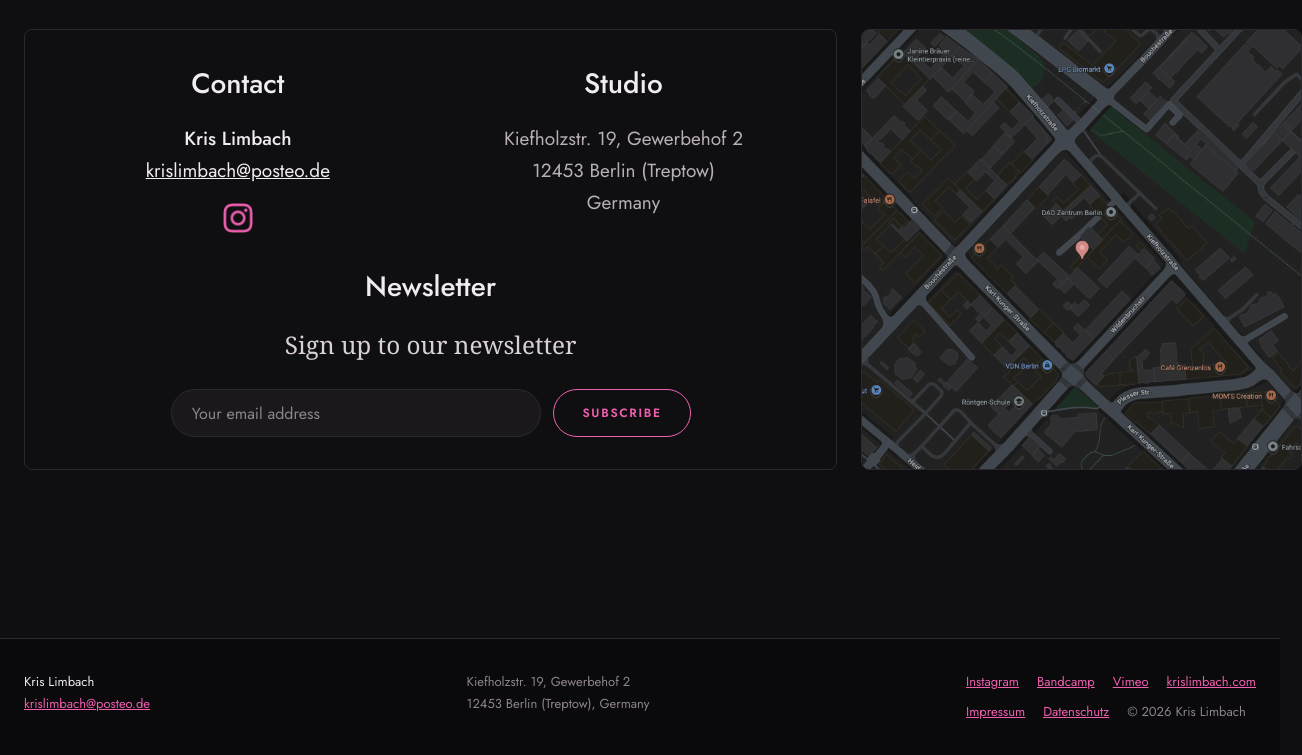
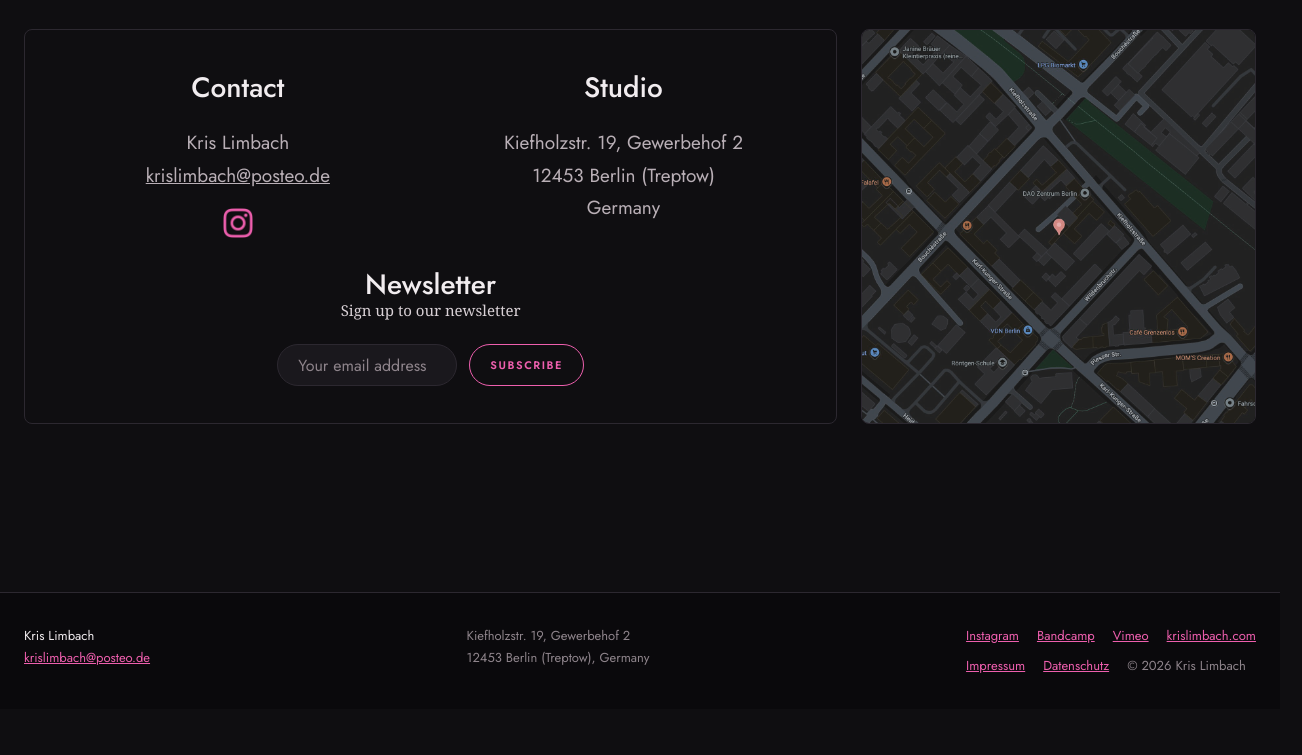
Before and after one commit to kalimerox/krislimbachstudios, a plain HTML site: page index.html in a window 1280 px wide. Shown: the part 4645-5400 px from the top of the page, 1302 px wide, since content can reach past the window. After the commit the page ends 5354 px from the top, so only its background shows below. Drawn offline with Linux system fonts and the light colour scheme; a web font is replaced by a local one.

Commit message:
Update index.html

```diff
--- a/index.html
+++ b/index.html
@@ -48,7 +48,7 @@
 .ig:hover img { opacity: .75; }
 .ig-contact .ig-pink { width: 30px; height: 30px; filter: none; }
 .ig-contact:hover .ig-pink { opacity: .7; }
-.reach .contact a { color: var(--ink); text-decoration-color: currentColor; }
+.reach .contact a { color: inherit; text-decoration-color: currentColor; }
 .reach .contact a:hover { color: var(--pink); }
 
 section[id] { scroll-margin-top: 80px; }
@@ -142,6 +142,7 @@
 .reach .contact { font-size: 19px; }
 .contact { font-family: var(--display); font-size: 16px; line-height: 1.7; color: var(--ink-mute); }
 .contact strong { color: var(--ink); font-weight: 500; }
+.reach .contact strong { color: inherit; font-weight: 400; }
 .map { position: relative; display: block; aspect-ratio: 1 / 1; border: 1px solid var(--line); border-radius: 8px; overflow: hidden; }
 .map img { position: absolute; inset: 0; width: 100%; height: 100%; object-fit: cover; filter: invert(.9) hue-rotate(180deg) saturate(.6); }
 @media (max-width: 900px) {
@@ -161,15 +162,20 @@
 .reach-news .sib-form, .reach-news #sib-container { width: 100%; max-width: 520px; margin: 0 auto; }
 .reach-news .nl-intro { text-align: center; font-family: var(--display); font-weight: 400; font-size: 16px; color: var(--ink-mute); margin-bottom: 16px; }
 .reach-news .nl-row { justify-content: center; }
+.reach-news { gap: 0; }
+.reach-news h4 { line-height: 1.1; }
+.reach-news.newsletter .nl-intro { line-height: 1.3; }
+.reach-news .nl-intro { margin: 0 0 20px; }
+.reach-news.newsletter .nl-row .entry__field { flex: 0 1 180px; }
 .newsletter .sib-form { padding: 0; background: transparent; text-align: left; font-family: var(--display); }
 .newsletter .sib-form-container, .newsletter #sib-container { max-width: 640px; margin: 0; padding: 0; background: transparent; border: 0; text-align: left; }
-.newsletter .nl-intro { margin: 0 0 24px; font-family: var(--body); font-weight: 200; font-size: clamp(18px, 1.9vw, 25px); color: var(--ink-soft); }
+.newsletter .nl-intro { margin: 0 0 24px; font-family: var(--body); font-weight: 200; font-size: 15px; color: var(--ink-soft); }
 .newsletter .nl-row { display: flex; flex-wrap: wrap; gap: 12px; align-items: stretch; }
 .newsletter .nl-row .entry__field { flex: 1 1 280px; margin: 0; border: 0; background: none; box-shadow: none; }
-.newsletter #EMAIL { width: 100%; height: 48px; padding: 0 20px; border: 1px solid var(--line); border-radius: 999px; background: var(--panel); color: var(--ink); font-family: var(--display); font-size: 16px; outline: none; }
+.newsletter #EMAIL { width: 100%; height: 42px; padding: 0 20px; border: 1px solid var(--line); border-radius: 999px; background: var(--panel); color: var(--ink); font-family: var(--display); font-size: 16px; outline: none; }
 .newsletter #EMAIL::placeholder { color: var(--ink-faint); font-family: var(--display); }
 .newsletter #EMAIL:focus { border-color: var(--pink); }
-.newsletter .sib-form-block__button { display: inline-flex; align-items: center; gap: 8px; height: 48px; padding: 0 28px; margin: 0; border: 1px solid var(--pink); border-radius: 999px; background: transparent; color: var(--pink); font-family: var(--display); font-size: 12px; font-weight: 600; letter-spacing: .14em; text-transform: uppercase; cursor: pointer; }
+.newsletter .sib-form-block__button { display: inline-flex; align-items: center; gap: 8px; height: 42px; padding: 0 20px; margin: 0; border: 1px solid var(--pink); border-radius: 999px; background: transparent; color: var(--pink); font-family: var(--display); font-size: 11px; font-weight: 600; letter-spacing: .14em; text-transform: uppercase; cursor: pointer; }
 .newsletter .sib-form-block__button:hover { background: var(--pink); color: var(--bg); }
 .newsletter .sib-form-block__button svg { width: 14px; height: 14px; fill: currentColor; }
 .newsletter .sib-hide-loader-icon { display: none; }
```
